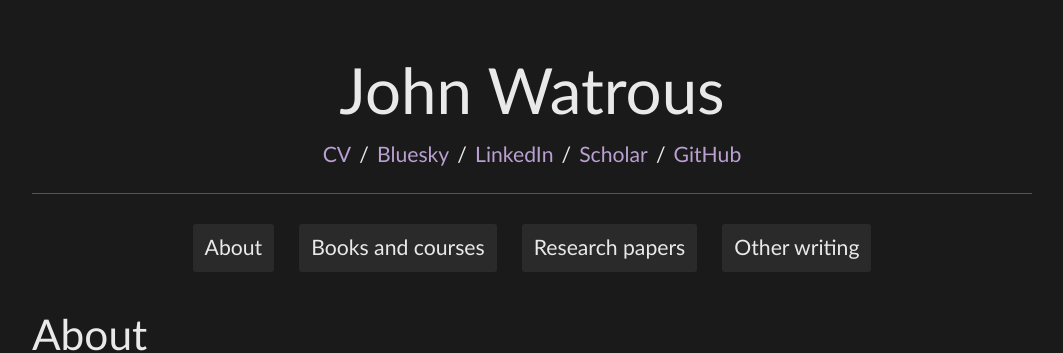
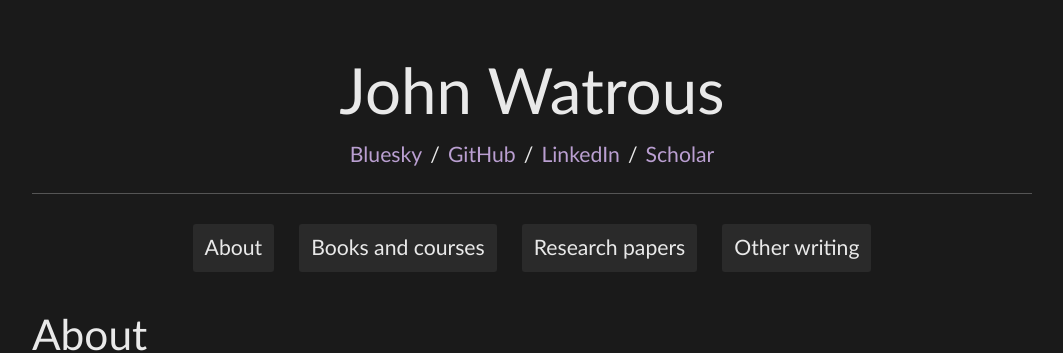
Before and after one commit to jhwatrous/jhwatrous.github.io, a Jekyll site: the page built from index.md, in a window 1280 px wide. Shown: the top 353 px of the page, without its empty margins (108-1171 px from the left). Built offline with Jekyll 4.4.1, drawn with Linux system fonts in a browser that asks for light colours.

Commit message:
Revising...

```diff
--- a/_layouts/default.html
+++ b/_layouts/default.html
@@ -11,15 +11,13 @@
       <header>
 	<h1>{{ site.title }}</h1>
 	<div class="header-links">
-          <a href="/path-to-cv.pdf">CV</a>
+          <a href="https://bsky.app/profile/johnwatrous.bsky.social">Bluesky</a>
 	  /
-          <a href="https://bsky.app/profile/johnwatrous.bsky.social">Bluesky</a>
+          <a href="https://github.com/jhwatrous">GitHub</a>
 	  /
           <a href="https://www.linkedin.com/in/john-watrous-2b6b70251">LinkedIn</a>
 	  /
           <a href="https://scholar.google.ca/citations?user=KpCmyMcAAAAJ">Scholar</a>
-	  /
-          <a href="https://github.com/jhwatrous">GitHub</a>
         </div>
         <hr class="header-separator">
 	<nav>
```
Also changed, not shown: research-papers.md (+1 -1 lines), other-writing.md (line endings or trailing spaces).
